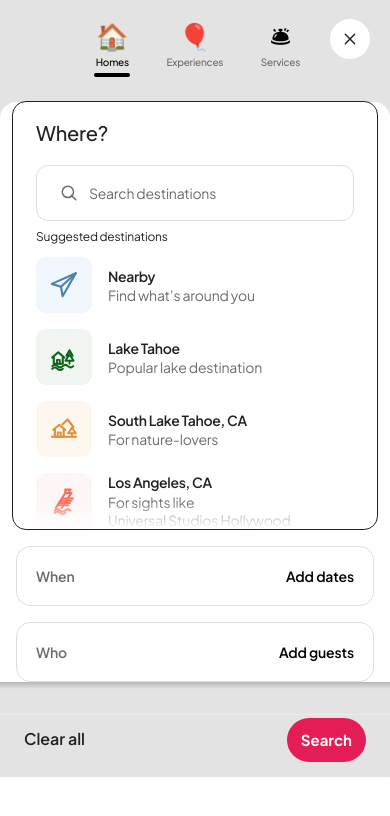
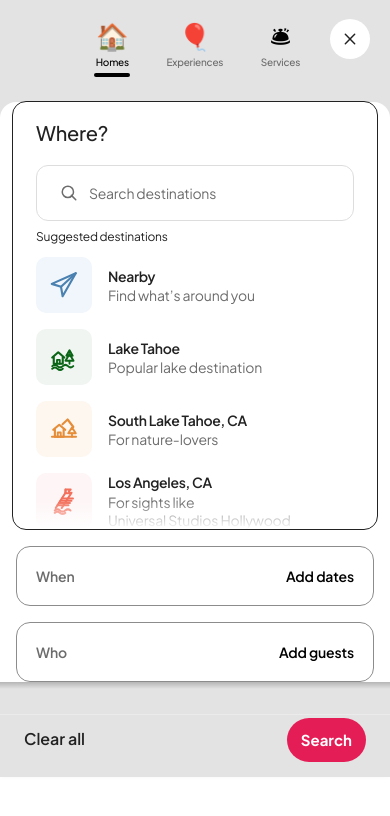
Before and after one commit to migrant620/airbnb-clone, a React Native app: screen / in a window 390 px wide. Both pictures are taken after a click on the button "Start your search". Shown: the top 816 px of the page. Built offline with nearby package versions, Linux system fonts and the light colour scheme.

Commit message:
Update src/components/ListingDetail.tsx, src/components/LoginSheet.tsx, src/components/SearchSheet.tsx (+1 more)
Rebuilt from this revision and redeployed the live demo to EdgeOne (dpmpq6ac6ern) on 2026-10-15.

```diff
--- a/src/components/ListingDetail.tsx
+++ b/src/components/ListingDetail.tsx
@@ -354,7 +354,7 @@ const styles = StyleSheet.create({
   centred: { textAlign: 'center' },
   reviewCountText: { textAlign: 'center', letterSpacing: -1.6 },
   chipPill: { backgroundColor: '#F7F7F7', borderRadius: 6, alignItems: 'center', justifyContent: 'center' },
-  divider: { backgroundColor: colors.hairlineSoft },
+  divider: { backgroundColor: colors.hairline },
   avatarImg: { width: 48, height: 48, borderRadius: 24, backgroundColor: colors.mapBlock },
   superhostBadge: { backgroundColor: colors.brand, borderRadius: 4 },
   bandIconBox: { alignItems: 'center', justifyContent: 'center' },
@@ -376,7 +376,7 @@ const styles = StyleSheet.create({
   amenBtnText: { textAlign: 'center' },
   bottomBar: {
     position: 'absolute', left: 0, right: 0, bottom: 0, height: 777 - 696.8,
-    backgroundColor: colors.white, borderTopWidth: 1, borderTopColor: colors.hairlineSoft,
+    backgroundColor: colors.white, borderTopWidth: 1, borderTopColor: colors.hairline,
   },
   priceWas: { color: colors.secondary, textDecorationLine: 'line-through' },
   reserve: { backgroundColor: colors.reserve, borderRadius: 24.6, alignItems: 'center', justifyContent: 'center' },
--- a/src/components/LoginSheet.tsx
+++ b/src/components/LoginSheet.tsx
@@ -105,7 +105,7 @@ const styles = StyleSheet.create({
   centred: { textAlign: 'center' },
   titleInk: { color: colors.black },
   orInk: { color: colors.black },
-  field: { borderWidth: 1, borderColor: colors.hairline, borderRadius: 12, backgroundColor: colors.white },
+  field: { borderWidth: 1, borderColor: colors.fieldBorder, borderRadius: 12, backgroundColor: colors.white },
   continueBtn: { backgroundColor: colors.continuePink, borderRadius: 8 },
   rule: { backgroundColor: colors.hairlineSoft },
   social: {
--- a/src/components/SearchSheet.tsx
+++ b/src/components/SearchSheet.tsx
@@ -282,7 +282,7 @@ const styles = StyleSheet.create({
   body: { position: 'absolute', top: 70, left: 0, right: 0, bottom: 49 },
   bodyInner: { paddingTop: 31.2, paddingHorizontal: 16, paddingBottom: 16 },
   stepCard: {
-    borderWidth: 1, borderColor: colors.hairline, borderRadius: radii.stepRadius, overflow: 'hidden',
+    borderWidth: 1, borderColor: colors.fieldBorder, borderRadius: radii.stepRadius, overflow: 'hidden',
     backgroundColor: colors.white, position: 'relative',
   },
   stepCardActive: { borderColor: colors.ink, marginHorizontal: -4 },
--- a/src/tokens.ts
+++ b/src/tokens.ts
@@ -9,6 +9,7 @@ export const colors = {
   tertiary: '#717171',
   hairline: '#DDDDDD',
   hairlineSoft: '#EBEBEB',
+  fieldBorder: '#8C8C8C',
   brand: '#FF385C',
   reserve: '#D70466',
   continuePink: '#F22A54',
```
Also changed, not shown: 1 other file (tests, documents, lock files or other folders).
